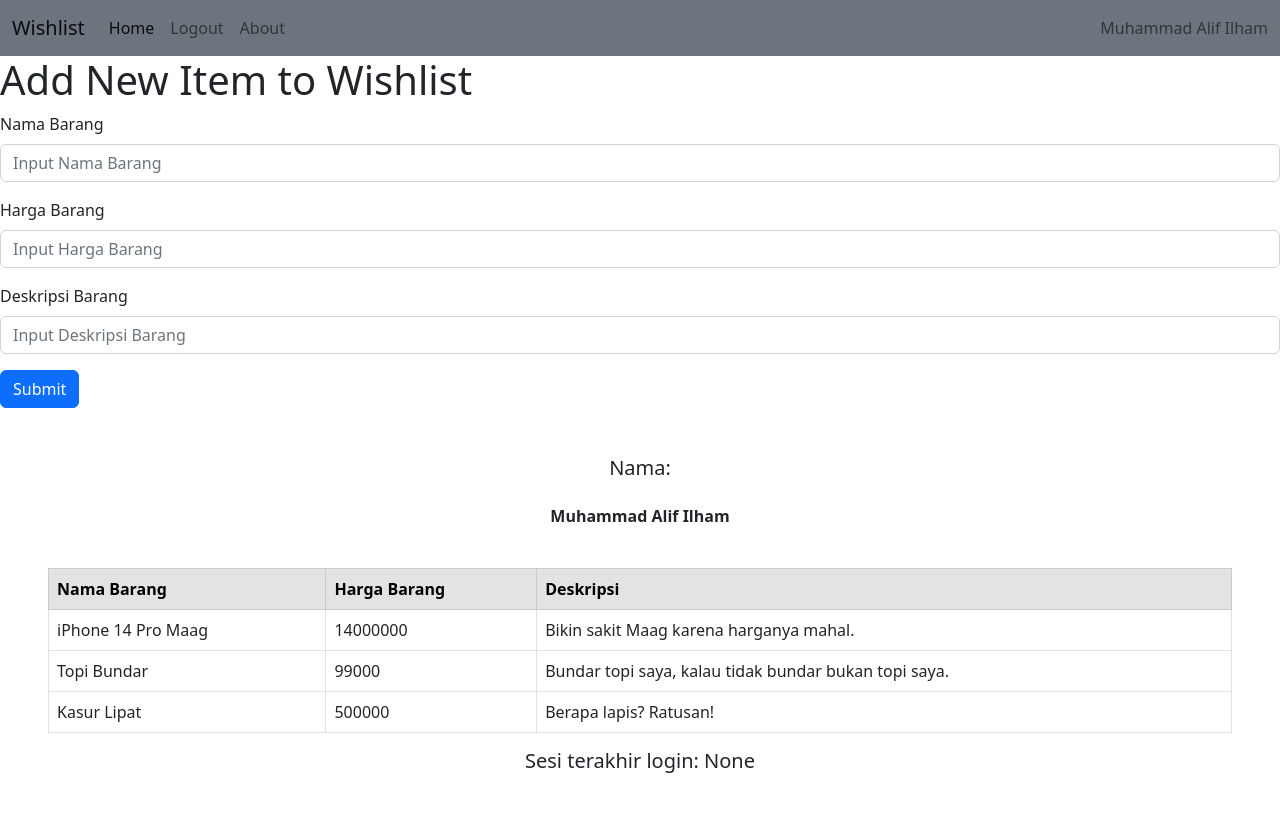
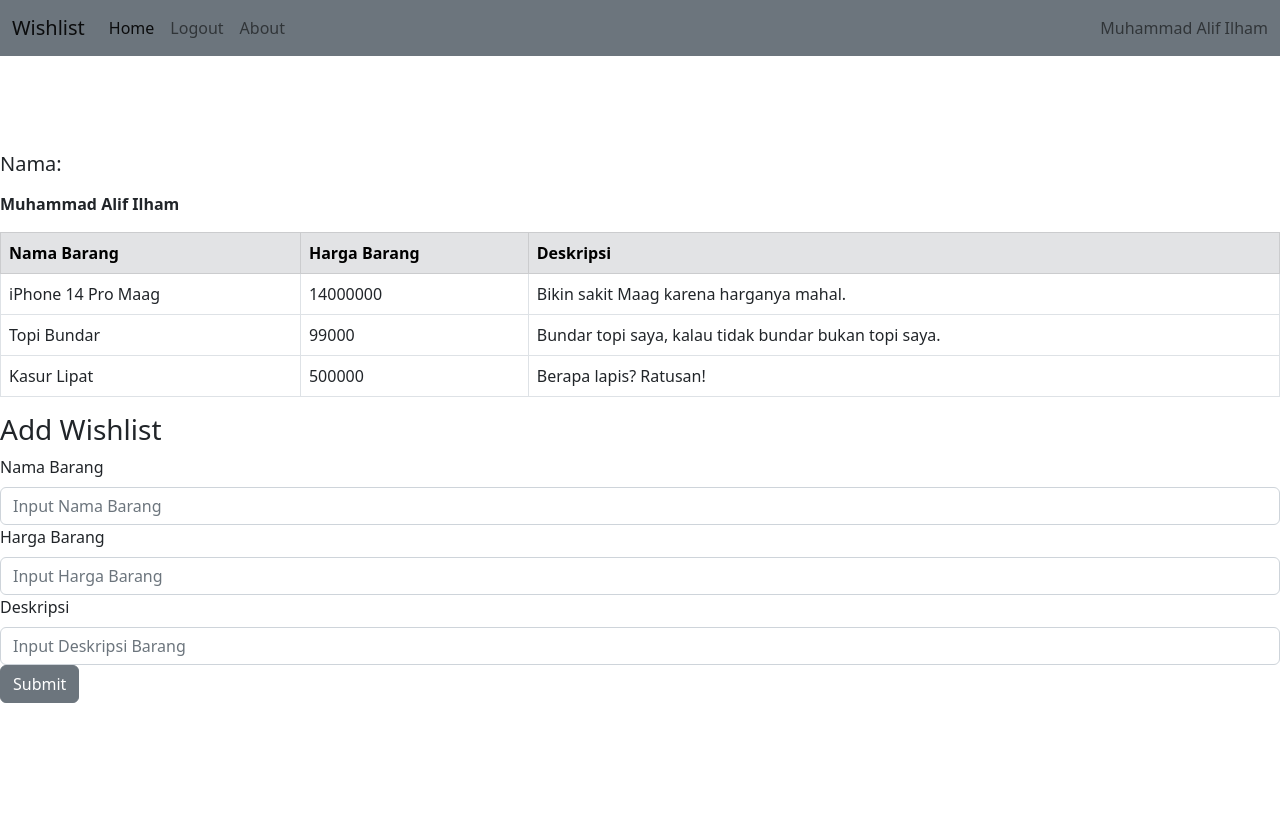
Before and after one commit to Alifilhmm/Lab01PBP, a Django app: page /wishlist/ajax/ in a window 1280 px wide. After the commit the page ends 703 px from the top, so only its background shows below. Run offline with Django 4.2, Linux system fonts and the light colour scheme; the visitor is signed in with stand-in values (Sample User, id 1); data comes from the database, SQL or seed files in the repository.

Commit message:
finish lab 5 late. time submit 17.07

```diff
--- a/wishlist/templates/wishlist_ajax.html
+++ b/wishlist/templates/wishlist_ajax.html
@@ -1,7 +1,4 @@
-{% extends 'base.html' %}
-
-{% block content %}
-<!-- CSS only -->
+{% extends 'base.html' %} {% block content %}
 <link href="https://cdn.jsdelivr.net/npm/bootstrap@5.2.1/dist/css/bootstrap.min.css" rel="stylesheet" integrity="sha384-iYQeCzEYFbKjA/T2uDLTpkwGzCiq6soy8tYaI1GyVh/UjpbCx/TYkiZhlZB6+fzT" crossorigin="anonymous">
 <nav class="navbar navbar-expand-lg bg-secondary">
   <div class="container-fluid">
@@ -28,17 +25,33 @@
   </div>
 </nav>
 
+<div class="m-5 d-flex flex-column justify-content-center align-items-center"></div>
+  <h5>Nama: </h5>
+  <p></p><b>{{nama}}</b></p>
+
+    <table class="table table-bordered" id="showtable">
+      <tr class="table-secondary">
+        <th>Nama Barang</th>
+        <th>Harga Barang</th>
+        <th>Deskripsi</th>
+    </tr>
+    </table>
+
+    </button>
+  </div>
+</div>
 
 <script src="https://ajax.googleapis.com/ajax/libs/jquery/3.6.0/jquery.min.js"></script>
 <script>
   $(document).ready(function () {
     $.get("{% url 'wishlist:show_json' %}", function (data) {
       $.each(data, function (index, value) {
-          $("#tableshow").append("<tr><td>" + value.fields.nama_barang + "</td><td>" + value.fields.harga_barang + "</td><td>" +value.fields.deskripsi + "</td></tr>");
+        $("#showtable").append("<tr><td>" + value.fields.nama_barang + "</td><td>" + value.fields.harga_barang + "</td><td>" + value.fields.deskripsi + "</td></tr>"
+        );
       });
     });
 
-      $("#form-wishlist").submit(function (e) {
+    $("#form4wishlist").submit(function (e) {
       e.preventDefault();
       var nama_barang = $("#nama_barang").val();
       var harga_barang = parseInt($("#harga_barang").val());
@@ -51,55 +64,35 @@
           harga_barang: harga_barang,
           deskripsi: deskripsi,
         },
-
         success: function (response) {
-            $("#tableshow").append("<tr><td>" + nama_barang + "</td><td>" + harga_barang + "</td><td>" + deskripsi + "</td></tr>");
+          $("#showtable").append("<tr><td>" + nama_barang + "</td><td>" + harga_barang + "</td><td>" + deskripsi + "</td></tr>");
         },
-
         error: function (error) {
           console.log(error);
         },
-
       });
     });
   });
 </script>
 
 <div class="card-body">
-    <h1>Add New Item to Wishlist</h1>
-    <form method="post" id="form_wishlist">
+    <h3>Add Wishlist</h3>
+    <form method="post" id="form4wishlist">
       {% csrf_token %}
-        <div class="mb-3">
+      <div class="form-group">
         <label for="nama_barang" class="form-label">Nama Barang</label>
         <input type="text" class ="form-control" name="name_barang" id="nama_barang" placeholder="Input Nama Barang"></input>
       </div>
-        <div class="mb-3">
+      <div class="form-group">
         <label for="harga_barang" class="form-label">Harga Barang</label>
         <input type="text" class ="form-control" name="harga_barang" id="harga_barang" placeholder="Input Harga Barang"></input>
       </div>
-        <div class="mb-3">
-            <label for="deskripsi" class="form-label">Deskripsi Barang</label>
+      <div class="form-group">
+        <label for="deskripsi" class="form-label">Deskripsi</label>
         <input type="text" class ="form-control" name="deskripsi" id="deskripsi" placeholder="Input Deskripsi Barang"></input>
       </div>
-        <button type="submit" class="btn btn-primary">Submit</button>
-        </div>
+      <button type="submit" class="btn btn-secondary">Submit</button>
     </form>
 </div>
-<div class="m-5 d-flex flex-column justify-content-center align-items-center">
-  <h5>Nama: </h5>
-  <p></p><b>{{nama}}</b></p>
-
-  <br>
-  <table class="table table-bordered table-hover" id="tableshow">
-    <tr class="table-secondary">
-        <th>Nama Barang</th>
-        <th>Harga Barang</th>
-        <th>Deskripsi</th>
-    </tr>
-  </table>
-
-  <h5>Sesi terakhir login: {{ last_login }}</h5>
-</div>
-
 
 {% endblock content %}
```
Lines whose indentation alone changed are shown as unchanged.
